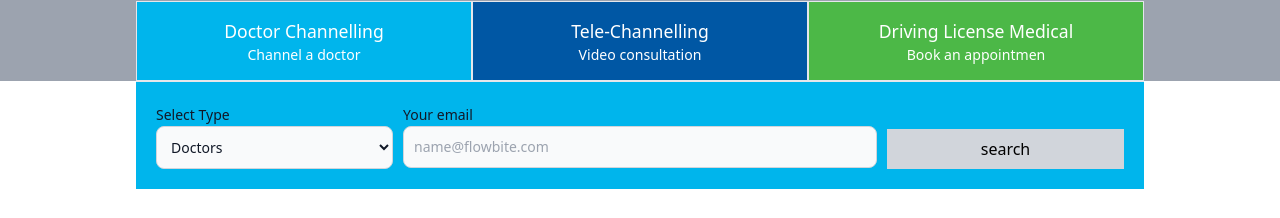
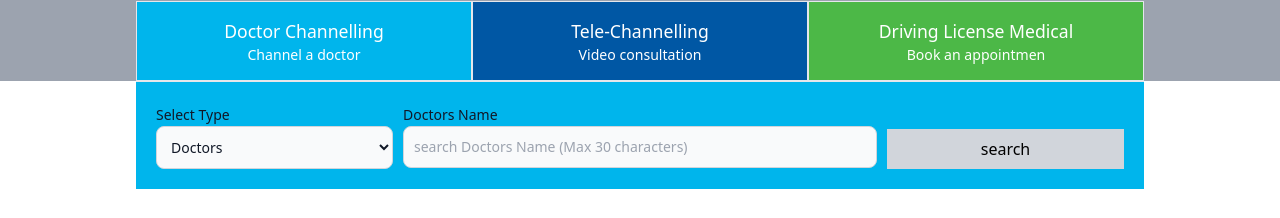
Before and after one commit to Dilshan-Shivantha-Kumarasiri/RAD-course-work, a React (Vite) app in the folder FRONTEND/e-chanelling/: page / in a window 1280 px wide. Shown: the part 568-786 px from the top of the page. Built offline with nearby package versions, Linux system fonts and the light colour scheme.

Commit message:
main search context (done)

```diff
--- a/FRONTEND/e-chanelling/src/componenets/FormComponent/DatePicker.tsx
+++ b/FRONTEND/e-chanelling/src/componenets/FormComponent/DatePicker.tsx
@@ -1,11 +1,15 @@
-import {Datepicker} from "flowbite-react";
+import {Datepicker, Label} from "flowbite-react";
 
+interface Props{
+    id:string
+    lableValue:string
+}
 
-
-export default function DatePickers():JSX.Element {
+export default function DatePickers(props: Props):JSX.Element {
     return(
-        <>
+        <div>
+            <Label htmlFor={props.id} value={props.lableValue} />
             <Datepicker/>
-        </>
+        </div>
     )
 }
--- a/FRONTEND/e-chanelling/src/componenets/FormComponent/GrayButton.tsx
+++ b/FRONTEND/e-chanelling/src/componenets/FormComponent/GrayButton.tsx
@@ -1,6 +1,10 @@
 
 
-export default function GrayButton(prop){
+interface Props{
+    value:string
+}
+
+export default function GrayButton(prop:Props): JSX.Element{
 
     return(
         <button className={"bg-gray-300 self-end h-[40px] w-auto  px-5 block"}>{prop.value}</button>
--- a/FRONTEND/e-chanelling/src/componenets/FormComponent/Selects.tsx
+++ b/FRONTEND/e-chanelling/src/componenets/FormComponent/Selects.tsx
@@ -1,15 +1,19 @@
 import {Select, Label} from "flowbite-react";
+
+interface Props{
+    id:string
+    lableValue:string
+}
 
 
 
-export default function Selects(props): JSX.Element {
+export default function Selects(props: Props): JSX.Element {
     return (
         <div>
-            <Label htmlFor={props.id} value={props.value} />
+            <Label htmlFor={props.id} value={props.lableValue} />
             <Select  >
                 <option>Doctors</option>
-                <hr />
-                <option>USQ</option>
+                <option>Speciali</option>
             </Select>
         </div>
     );
--- a/FRONTEND/e-chanelling/src/componenets/FormComponent/TextInputs.tsx
+++ b/FRONTEND/e-chanelling/src/componenets/FormComponent/TextInputs.tsx
@@ -1,11 +1,15 @@
 import {Label , TextInput} from "flowbite-react";
 
+interface Props{
+    lableValue:string,
+    placeHolder:string
+}
 
-export default function TextInputs(): JSX.Element{
+export default function TextInputs(props: Props): JSX.Element{
     return(
         <div>
-            <Label htmlFor="email1" value="Your email" />
-            <TextInput id="email1" type="email" placeholder="name@flowbite.com" required />
+            <Label htmlFor="email1" value={props.lableValue} />
+            <TextInput id="email1" type="text" placeholder={props.placeHolder} required />
         </div>
     );
 }
--- a/FRONTEND/e-chanelling/src/layouts/MainSearchLayout/DoctorChanelling.tsx
+++ b/FRONTEND/e-chanelling/src/layouts/MainSearchLayout/DoctorChanelling.tsx
@@ -6,8 +6,8 @@ import GrayButton from "../../componenets/FormComponent/GrayButton.tsx";
 export default function DoctorChannelling() {
     return (
         <div className={"grid search-input-context"}>
-            <Select value={"Select Type"}/>
-            <TextInputs />
+            <Select lableValue={"Select Type"}/>
+            <TextInputs lableValue={"Doctors Name"} placeHolder={"search Doctors Name (Max 30 characters)"}/>
             <GrayButton value={"search"}/>
         </div>
     );
--- a/FRONTEND/e-chanelling/src/layouts/MainSearchLayout/LicenseMedical.tsx
+++ b/FRONTEND/e-chanelling/src/layouts/MainSearchLayout/LicenseMedical.tsx
@@ -6,9 +6,9 @@ import GrayButton from "../../componenets/FormComponent/GrayButton.tsx";
 export default function LicenseMedical(): JSX.Element {
     return (
         <div className={"grid driving-license-search"}>
-            <Select />
-            <DatePickers />
-            <GrayButton />
+            <Select lableValue={"Branch Name"}/>
+            <DatePickers lableValue={"Date"} />
+            <GrayButton value={"search"}/>
         </div>
     );
 }
--- a/FRONTEND/e-chanelling/src/layouts/MainSearchLayout/TeliChannelling.tsx
+++ b/FRONTEND/e-chanelling/src/layouts/MainSearchLayout/TeliChannelling.tsx
@@ -5,8 +5,8 @@ import GrayButton from "../../componenets/FormComponent/GrayButton.tsx";
 export  default function  TeleChannelling(): JSX.Element{
     return (
         <div className={"grid search-input-context"}>
-            <Select value={"Select Type"}/>
-            <TextInputs />
+            <Select lableValue={"Select Type"}/>
+            <TextInputs lableValue={"Doctors Name"} placeHolder={"Enter Doctor Name"} />
             <GrayButton value={"search"}/>
         </div>
     );
```
